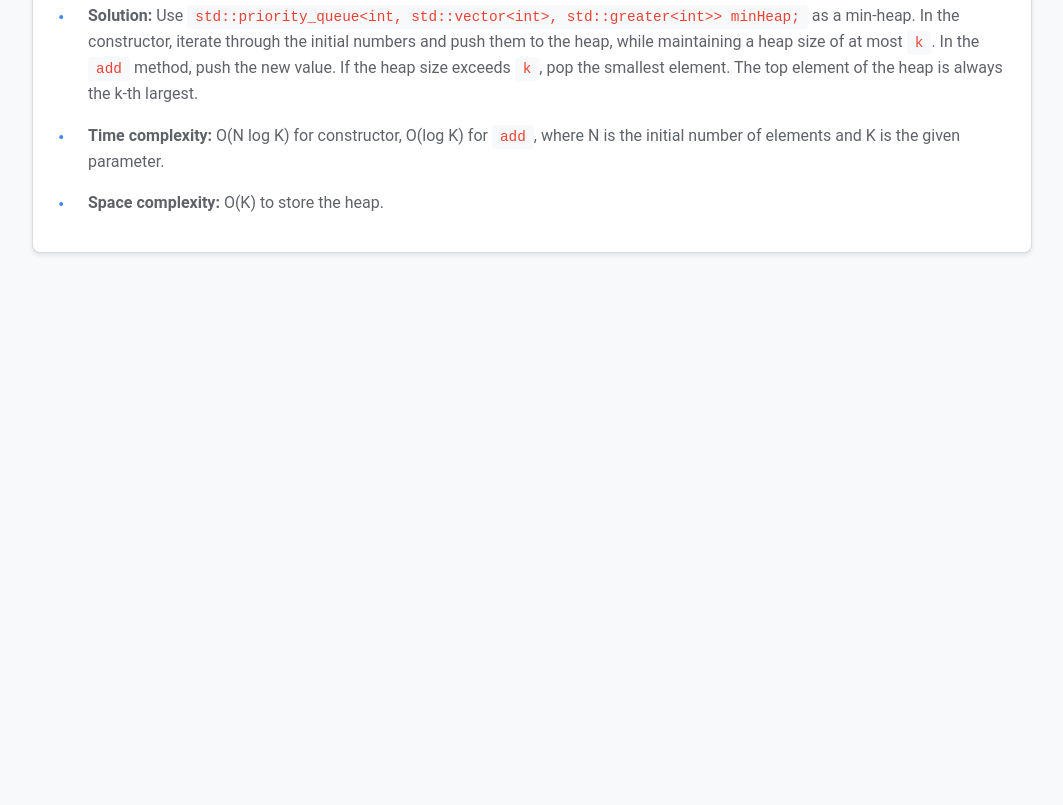
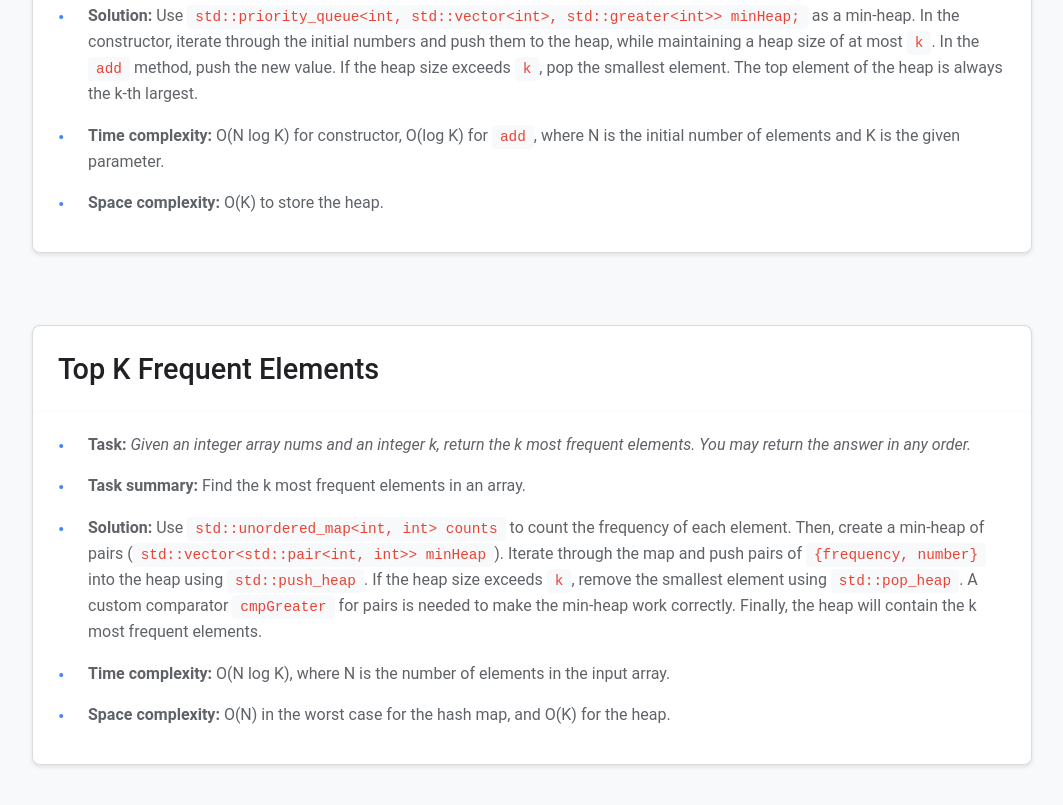
Before and after one commit to bloom256/algo_leetcode, a plain HTML site: page chapter_8_heap.html in a window 1280 px wide. Shown: the part 1233-2038 px from the top of the page, without its empty margins (108-1171 px from the left). Before the commit the page ends 1566 px from the top, so only its background shows below. Drawn offline with Linux system fonts and the light colour scheme.

Commit message:
deploy: 67d6f8b261470f63bd29674f5d36fc8a81ea291f

```diff
--- a/chapter_8_heap.html
+++ b/chapter_8_heap.html
@@ -82,5 +82,28 @@ K) for <code>add</code>, where N is the initial number of elements and K
 is the given parameter.</li>
 <li><strong>Space complexity:</strong> O(K) to store the heap.</li>
 </ul>
+<h4 id="top-k-frequent-elements">Top K Frequent Elements</h4>
+<ul>
+<li><strong>Task:</strong> <em>Given an integer array nums and an
+integer k, return the k most frequent elements. You may return the
+answer in any order.</em></li>
+<li><strong>Task summary:</strong> Find the k most frequent elements in
+an array.</li>
+<li><strong>Solution:</strong> Use
+<code>std::unordered_map&lt;int, int&gt; counts</code> to count the
+frequency of each element. Then, create a min-heap of pairs
+(<code>std::vector&lt;std::pair&lt;int, int&gt;&gt; minHeap</code>).
+Iterate through the map and push pairs of
+<code>{frequency, number}</code> into the heap using
+<code>std::push_heap</code>. If the heap size exceeds <code>k</code>,
+remove the smallest element using <code>std::pop_heap</code>. A custom
+comparator <code>cmpGreater</code> for pairs is needed to make the
+min-heap work correctly. Finally, the heap will contain the k most
+frequent elements.</li>
+<li><strong>Time complexity:</strong> O(N log K), where N is the number
+of elements in the input array.</li>
+<li><strong>Space complexity:</strong> O(N) in the worst case for the
+hash map, and O(K) for the heap.</li>
+</ul>
 </body>
 </html>
```
Also changed, not shown: index.html (+2 -2 lines), 2 other files.
